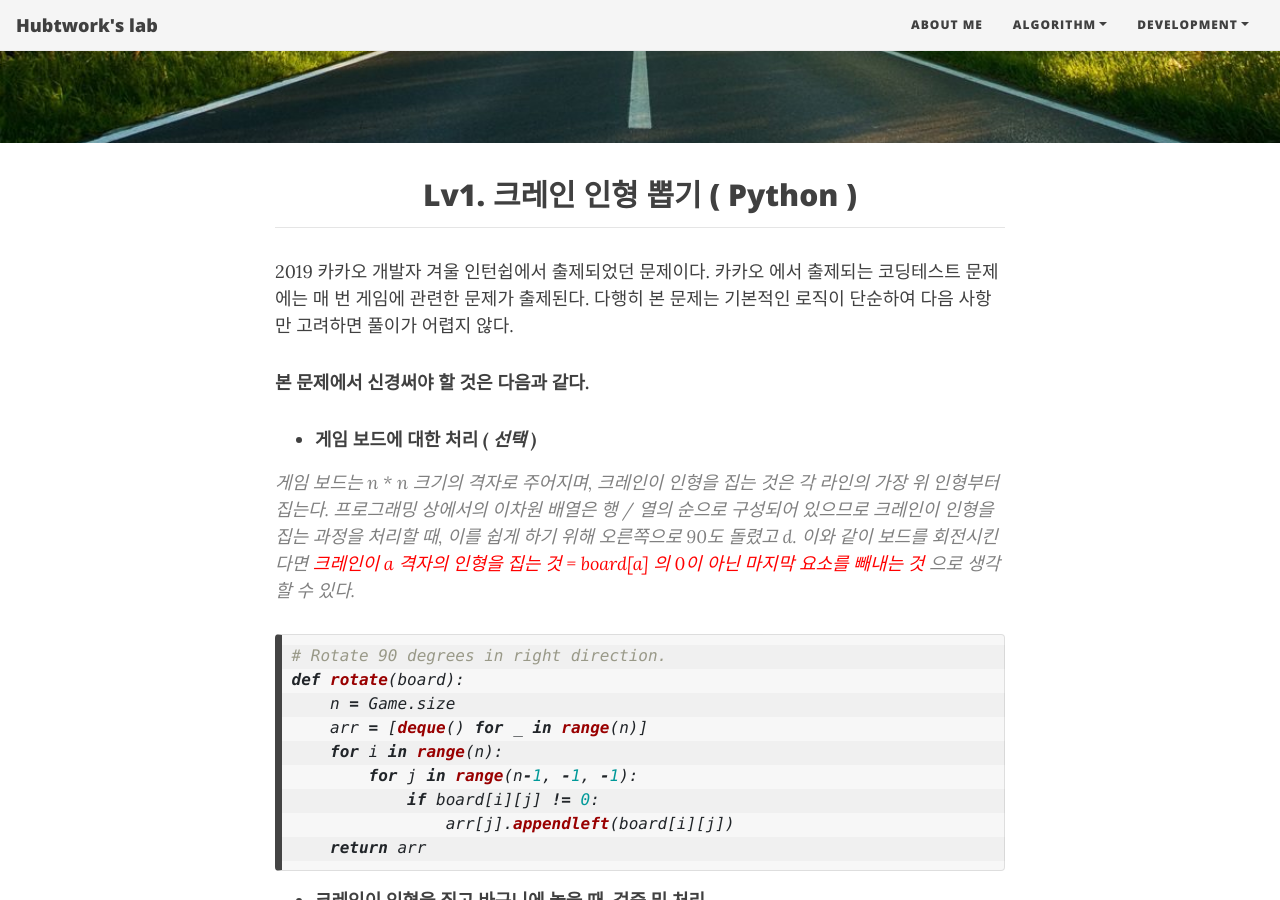
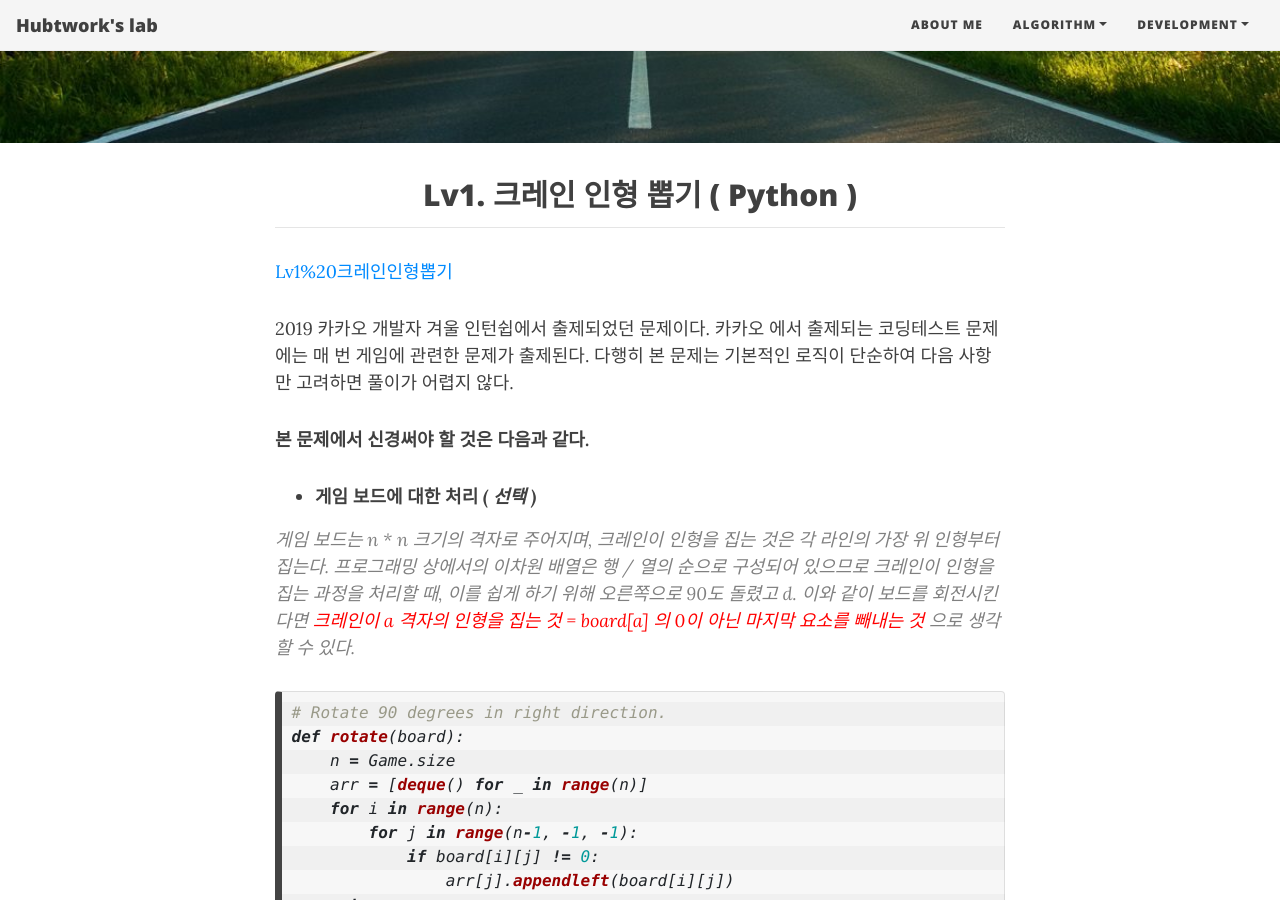
Before and after one commit to YoonhoRayLee/YoonhoRayLee.github.io, a Jekyll site: the page built from _posts/2020-07-28-Lv1-크레인-인형-뽑기.md, in a window 1280 px wide and 900 px high, scrolled down 445 px. Built offline with Jekyll 4.4.1, drawn with Linux system fonts in a browser that asks for light colours; nearby versions of some CDN libraries; comment, search, counter and statistics services are not loaded.

Commit message:
Update 2020-07-28-Lv1-크레인-인형-뽑기.md

```diff
--- a/_posts/2020-07-28-Lv1-크레인-인형-뽑기.md
+++ b/_posts/2020-07-28-Lv1-크레인-인형-뽑기.md
@@ -15,7 +15,7 @@ category: 프로그래머스
 
 ------
 
-[Lv1%20크레인인형뽑기]:(https://programmers.co.kr/learn/courses/30/lessons/64061)
+[Lv1%20크레인인형뽑기](https://programmers.co.kr/learn/courses/30/lessons/64061)
 
  2019 카카오 개발자 겨울 인턴쉽에서 출제되었던 문제이다. 카카오 에서 출제되는 코딩테스트 문제에는 매 번 게임에 관련한 문제가 출제된다. 다행히 본 문제는 기본적인 로직이 단순하여 다음 사항만 고려하면 풀이가 어렵지 않다.
 
```
